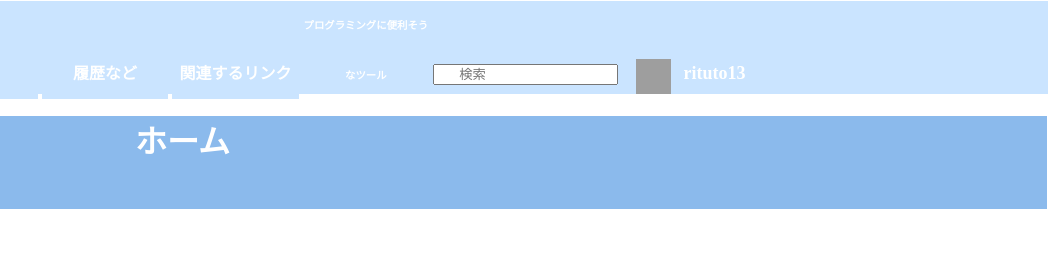
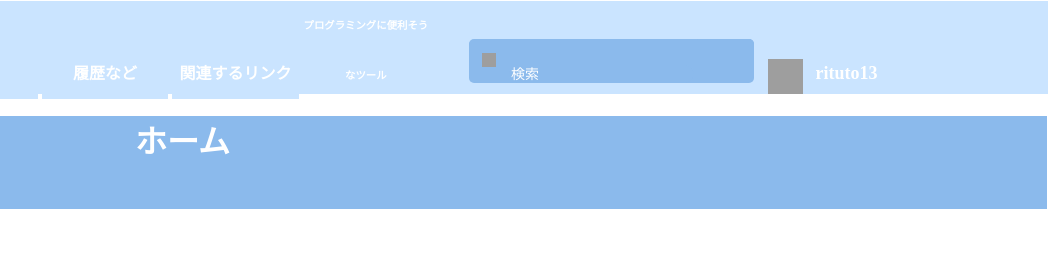
Before and after one commit to RITUTO/rituto.github.io, a plain HTML site: page index.html in a window 1280 px wide. Shown: the full height of the page, 217-1280 px from the left. Drawn offline with Linux system fonts and the light colour scheme; grey boxes are pictures that could not be loaded.

Commit message:
Update index.html

```diff
--- a/index.html
+++ b/index.html
@@ -14,9 +14,8 @@
         <p id="rirekki">履歴など</p>
         <p id="link">関連するリンク　　</p>
         <p id="turu">プログラミングに便利そうなツール</p>
-
-        <input type="text" placeholder="      検索" id="kennsaku">
-        <p>    </p>
+        <span>  　　</span>
+        <div id="search"><button type="submit" aria-label="検索"></button><input type="text" placeholder="検索"><div id="searcharea"></div></div>
         <a href="https://scratch.mit.edu/users/rituto13/" target="_blank" class="buttonptag"><img src="https://uploads.scratch.mit.edu/get_image/user/83919646_128x128.png" class="icon"><p>  　      rituto13</p></a>
 
     </p>
@@ -44,9 +43,7 @@
 
         <br>
         <span>スクラッチシーズンidscratchattachなどで使う用スクラッチで開いてコンソロールに貼り付けて下さい</span><br>
-        <textarea id="tex">var cookie = document.cookie.split(";");const obj = {};  cookie.map((item) => {const elem = item.split("=");const key = elem[0].trim();const val = decodeURIComponent(elem[1]);obj[key] = val; });;const id = obj.scratchcsrftoken;alert(id == undefined ? "クラウド変数を使ったことないまたはnewスクラッチャーなため使えません" : id+"こちらをコピペしてください");
-
-        </textarea>
+        <textarea id="tex">var cookie = document.cookie.split(";");const obj = {};  cookie.map((item) => {const elem = item.split("=");const key = elem[0].trim();const val = decodeURIComponent(elem[1]);obj[key] = val; });;const id = obj.scratchcsrftoken;alert(id == undefined ? "クラウド変数を使ったことないまたはnewスクラッチャーなため使えません" : id+"こちらをコピペしてください");</textarea>
     </div>
     <div id="rireli">
         <h1>履歴</h1>
```
